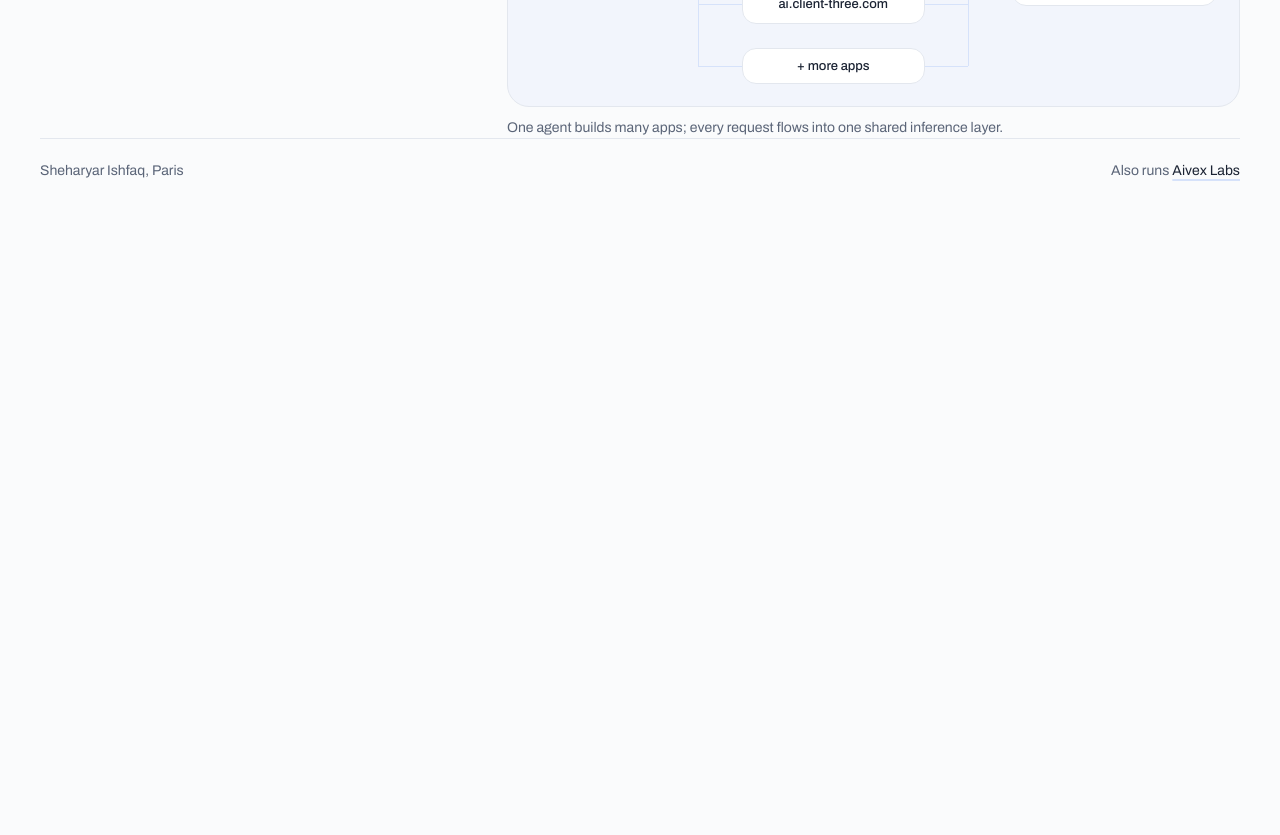
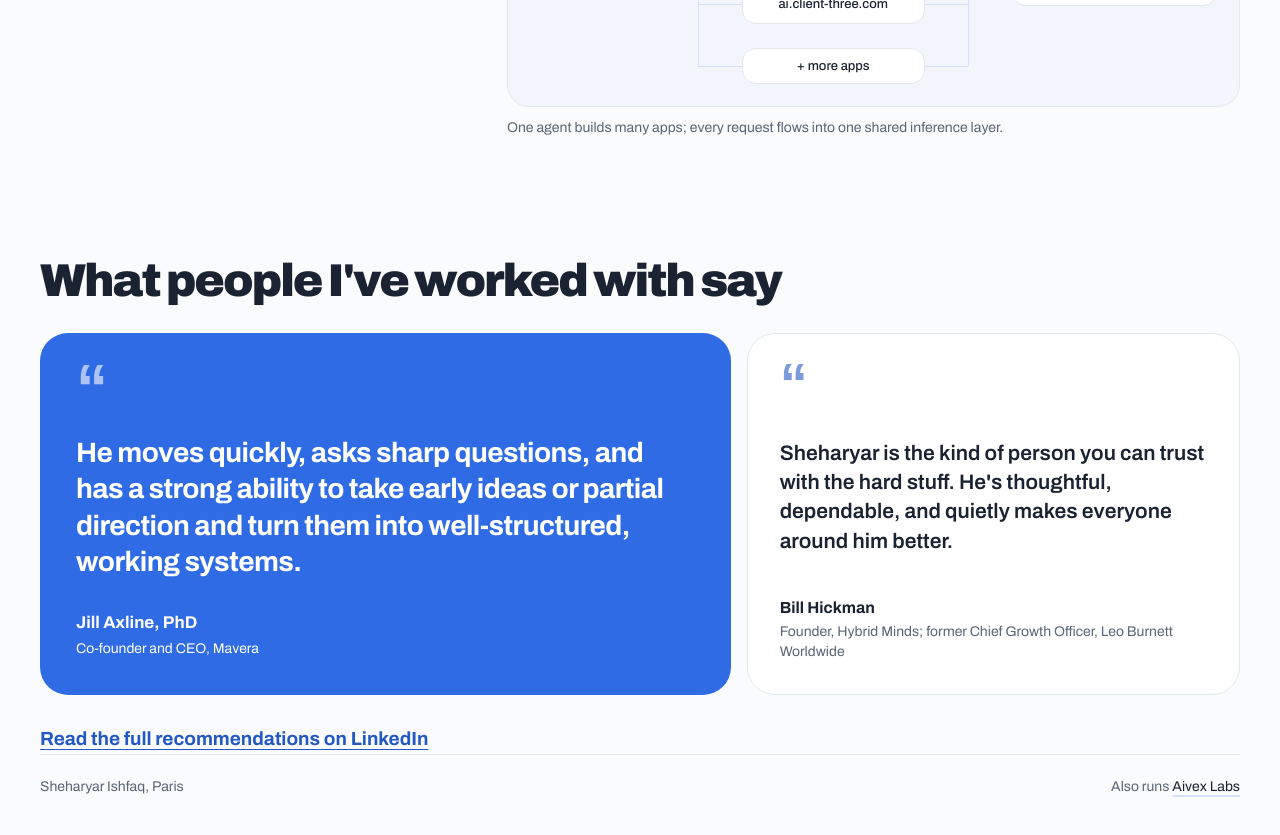
Before and after one commit to sheharyarIshfaq/sheharyarishfaq.com, a Next.js app: page / in a window 1280 px wide. Shown: the part 3720-4555 px from the top of the page. Before the commit the page ends 3941 px from the top, so only its background shows below. Built offline with nearby package versions, Linux system fonts and the light colour scheme; no server answers; a web font is replaced by a local one.

Commit message:
add recommendations

```diff
--- a/src/app/page.tsx
+++ b/src/app/page.tsx
@@ -3,6 +3,7 @@ import { Attention } from "@/components/home/Attention";
 import { Hero } from "@/components/home/Hero";
 import { LogoStrip } from "@/components/home/LogoStrip";
 import { Numbers } from "@/components/home/Numbers";
+import { Recommendations } from "@/components/home/Recommendations";
 import { SelectedWork } from "@/components/home/SelectedWork";
 import { pageMetadata } from "@/lib/metadata";
 import { site } from "@/lib/site";
@@ -23,6 +24,7 @@ export default function Home() {
         <Numbers />
         <Attention />
         <SelectedWork />
+        <Recommendations />
       </main>
       <JsonLd data={profilePage()} />
     </>
--- /dev/null
+++ b/src/components/home/Recommendations.tsx
@@ -0,0 +1,44 @@
+import home from "@content/home.json";
+import { SectionHeader } from "@/components/ui/SectionHeader";
+
+export function Recommendations() {
+  const { title, items, more } = home.recommendations;
+
+  return (
+    <section aria-labelledby="recommendations-title" className="flex flex-col gap-7 pt-(--section-gap)">
+      <SectionHeader id="recommendations-title" title={title} />
+      <div className="grid gap-4 md:grid-cols-[minmax(0,7fr)_minmax(0,5fr)]">
+        {items.map((item) =>
+          item.style === "featured" ? (
+            <figure key={item.name} className="m-0 flex flex-col justify-between gap-7 rounded-[28px] bg-blue p-7 text-on-blue md:p-9">
+              <span aria-hidden="true" className="font-num text-[64px] leading-[0.6] opacity-60">
+                “
+              </span>
+              <blockquote className="text-[22px] leading-[1.3] font-bold tracking-[-0.02em] font-stretch-[108%] md:text-[28px]">
+                {item.quote}
+              </blockquote>
+              <figcaption className="flex flex-col gap-0.5">
+                <b className="text-[17px]">{item.name}</b>
+                <span className="text-sm">{item.role}</span>
+              </figcaption>
+            </figure>
+          ) : (
+            <figure key={item.name} className="m-0 flex flex-col justify-between gap-6 rounded-[28px] border border-line bg-card p-7 md:p-8">
+              <span aria-hidden="true" className="font-num text-[56px] leading-[0.6] text-blue-text opacity-60">
+                “
+              </span>
+              <blockquote className="text-[19px] leading-[1.4] font-semibold md:text-[21px]">{item.quote}</blockquote>
+              <figcaption className="flex flex-col gap-0.5">
+                <b className="text-base">{item.name}</b>
+                <span className="text-sm text-ink-2">{item.role}</span>
+              </figcaption>
+            </figure>
+          ),
+        )}
+      </div>
+      <a href={more.href} target="_blank" rel="noopener" className="self-start font-bold text-blue-text underline underline-offset-4">
+        {more.label}
+      </a>
+    </section>
+  );
+}
```
